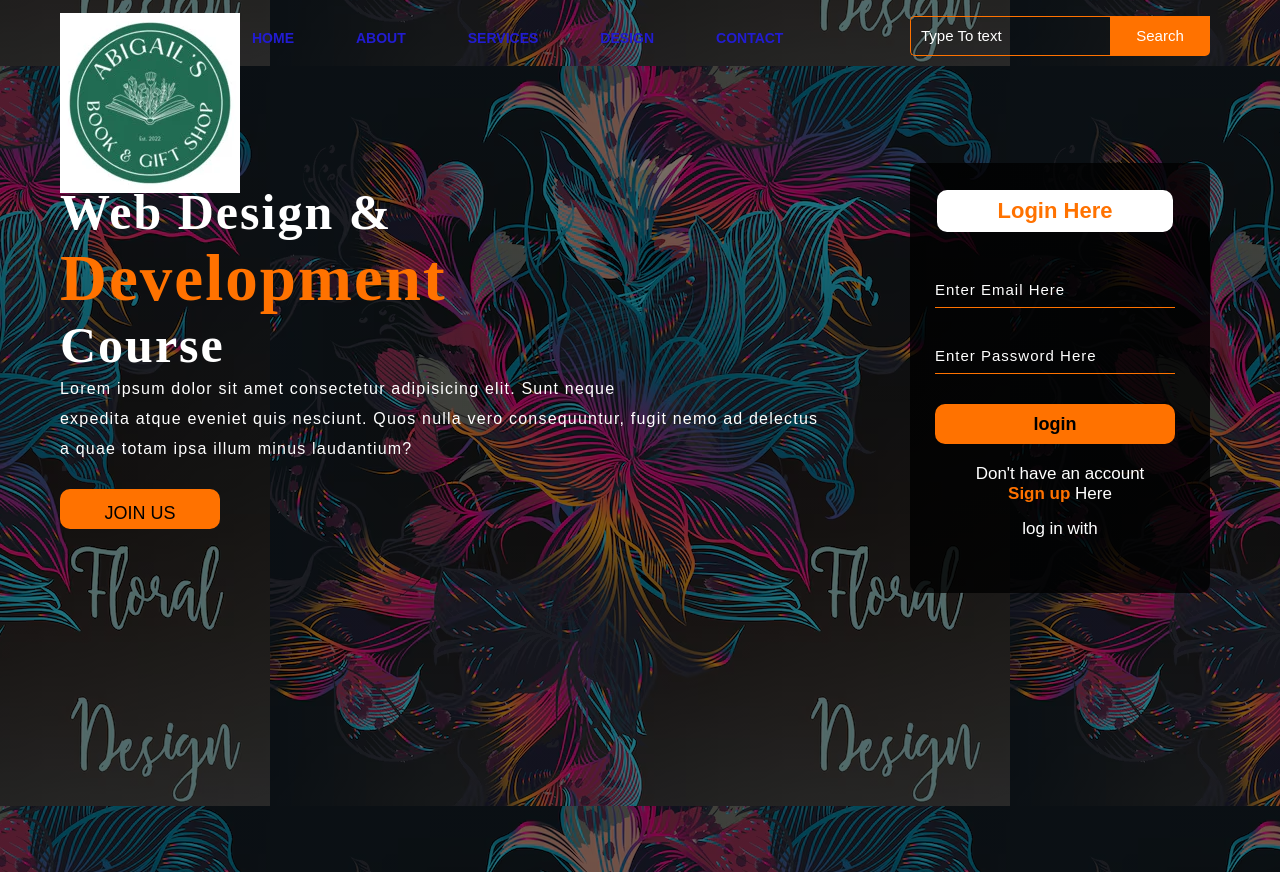
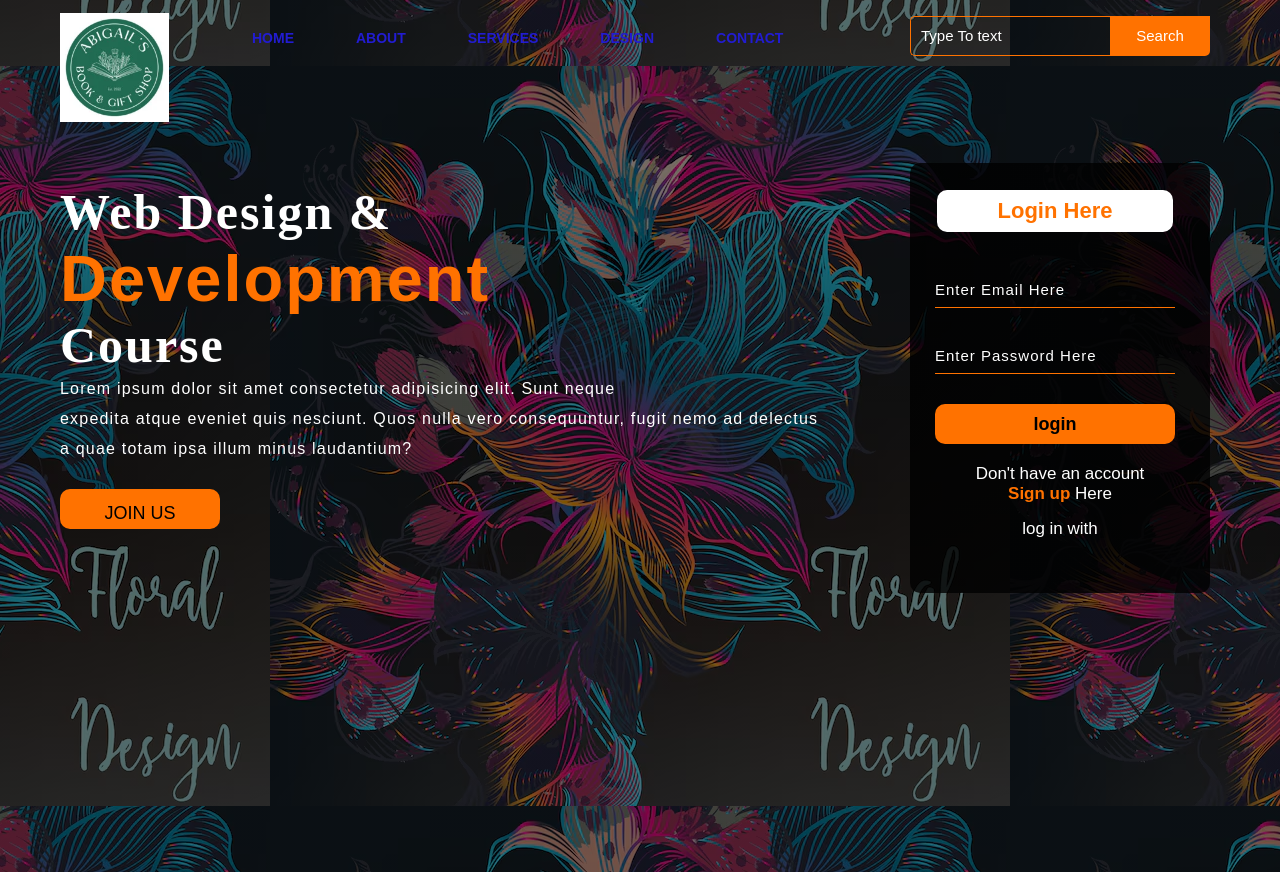
Before and after one commit to amponsahboateng543-ai/website-design-project, a plain HTML site: page index.html in a window 1280 px wide. Drawn offline with nearby package versions, Linux system fonts and the light colour scheme; files whose address does not match are found by name.

Commit message:
Update styles.css to refine font settings and add image styling with animation

```diff
--- a/styles.css
+++ b/styles.css
@@ -3,6 +3,7 @@
     margin: 0;
     padding: 0;
     scroll-behavior: smooth;
+    font-family: 'Poppins', sans-serif;
 
 }
 
@@ -134,7 +135,7 @@ ul li a:hover{
     width: 1200px;
     height: auto;
     margin: auto;
-    color: #fff;
+    color:#fff;
     position: relative;
 
 }
@@ -325,3 +326,11 @@ ul li a:hover{
     opacity: 0.5;
 
 }
+
+img{
+    width: 109px;
+    height: 109px;
+    position: absolute;
+    animation: animate 20s linear infinite;
+
+}
```
